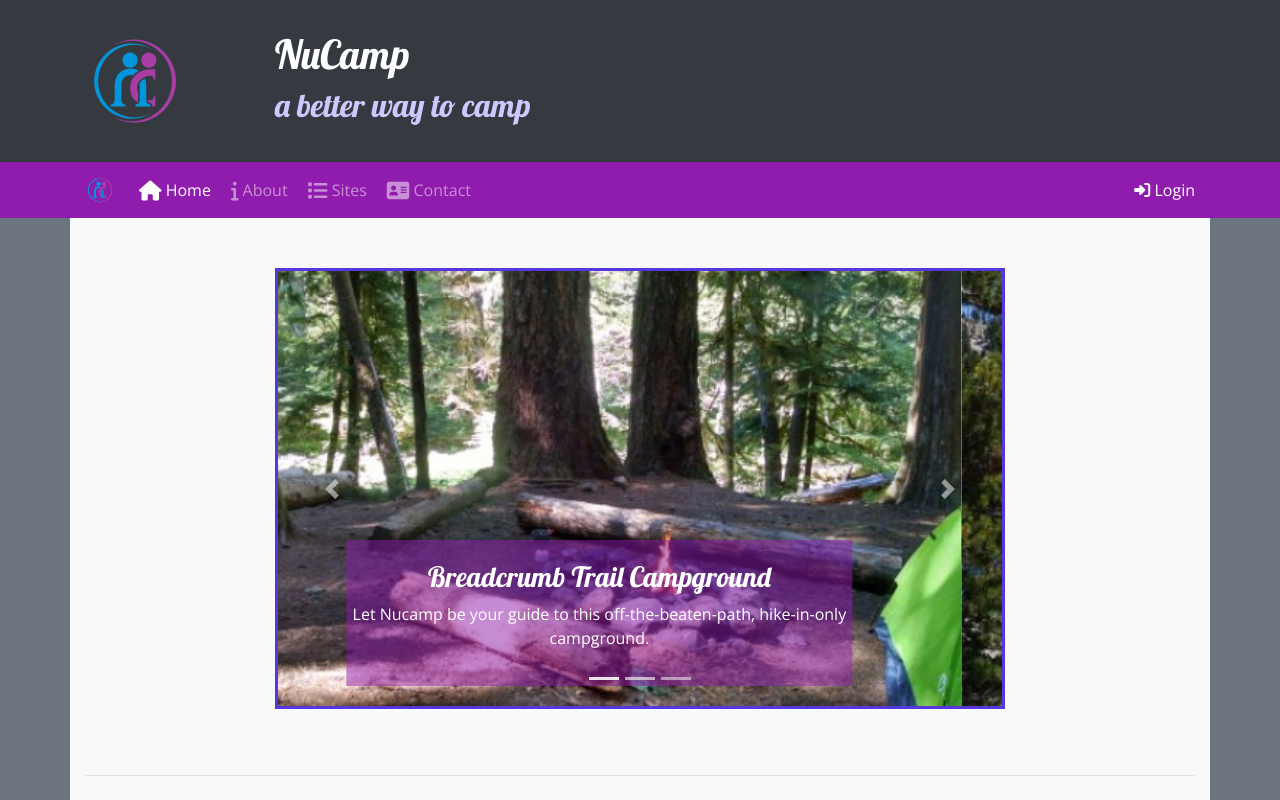
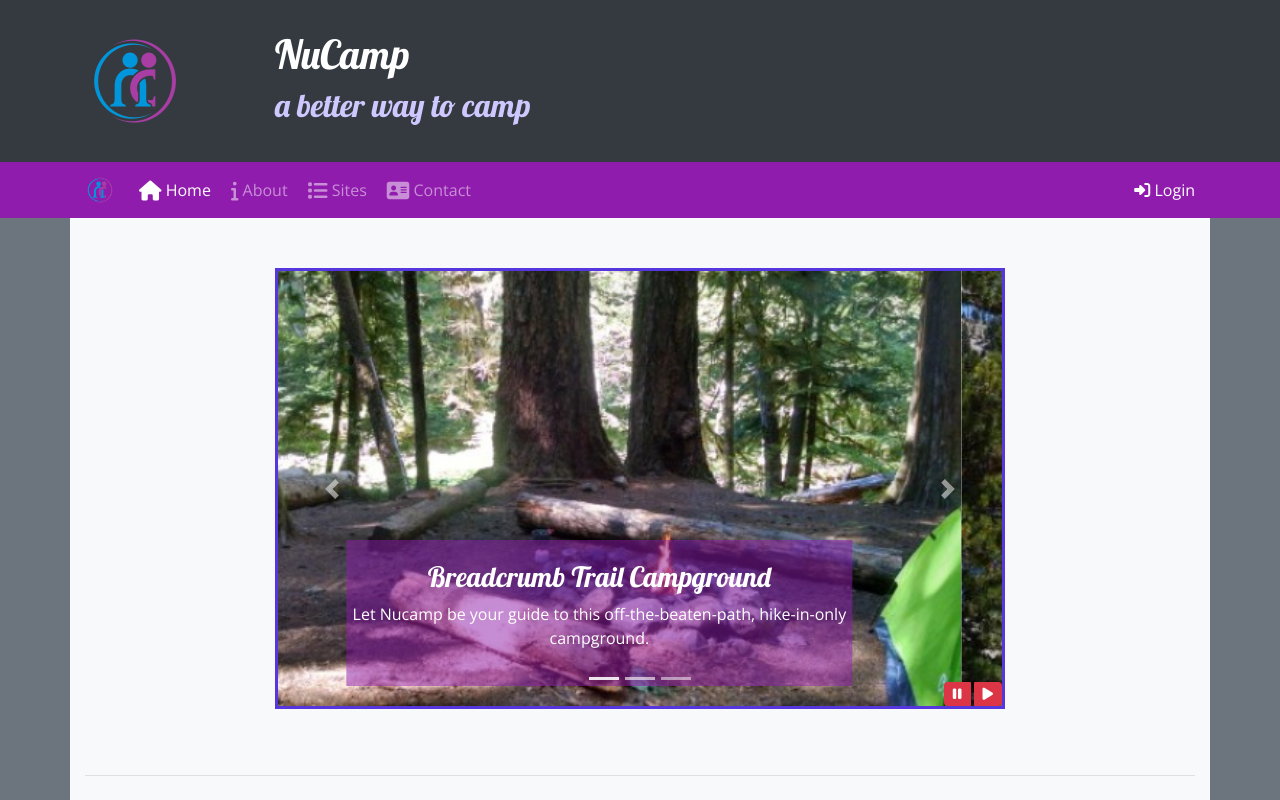
Before and after one commit to unsubstantiated-Script/nucamp_2.0, a website: page index.html in a window 1280 px wide. Shown: the top 800 px of the page. Drawn offline with nearby package versions, Linux system fonts and the light colour scheme.

Commit message:
Play/Pause

```diff
--- a/css/styles.css
+++ b/css/styles.css
@@ -74,3 +74,9 @@ header h2 {
 .acord-tab:hover {
     cursor: pointer;
 }
+
+#carouselButton {
+    position: absolute;
+    right: 0;
+    bottom: 0;
+}
--- a/index.html
+++ b/index.html
@@ -180,10 +180,25 @@
             <span class="sr-only">Next</span>
           </a>
 
+          <!-- Pause/Play Functionality  -->
+          <div class="btn-group" id="carouselButton">
+            <button class="btn btn-danger btn-sm mr-1" id="carouselPause">
+              <i class="fa fa-pause"></i>
+            </button>
+            <button class="btn btn-danger btn-sm" id="carouselPlay">
+              <i class="fa fa-play"></i>
+            </button>
+          </div>
+
+
         </div>
       </div>
     </div>
+
+
     <hr>
+
+
     <div class="row row-content align-items-center">
       <div class="col-sm-4 order-sm-last col-md-3">
         <h2 class="text-sm-right">Discover & Review</h2>
@@ -385,6 +400,17 @@
   <script src="node_modules/jquery/dist/jquery.slim.min.js"></script>
   <script src="node_modules/popper.js/dist/umd/popper.min.js"></script>
   <script src="node_modules/bootstrap/dist/js/bootstrap.min.js"></script>
+  <script>
+   $(function () {
+      $(".carousel").carousel({ interval: 2000 });
+      $("#carouselPause").click(function () {
+        $(".carousel").carousel("pause");
+      });
+      $("#carouselPlay").click(function () {
+        $(".carousel").carousel("cycle");
+      });
+    });
+  </script>
 </body>
 
 </html>
```
